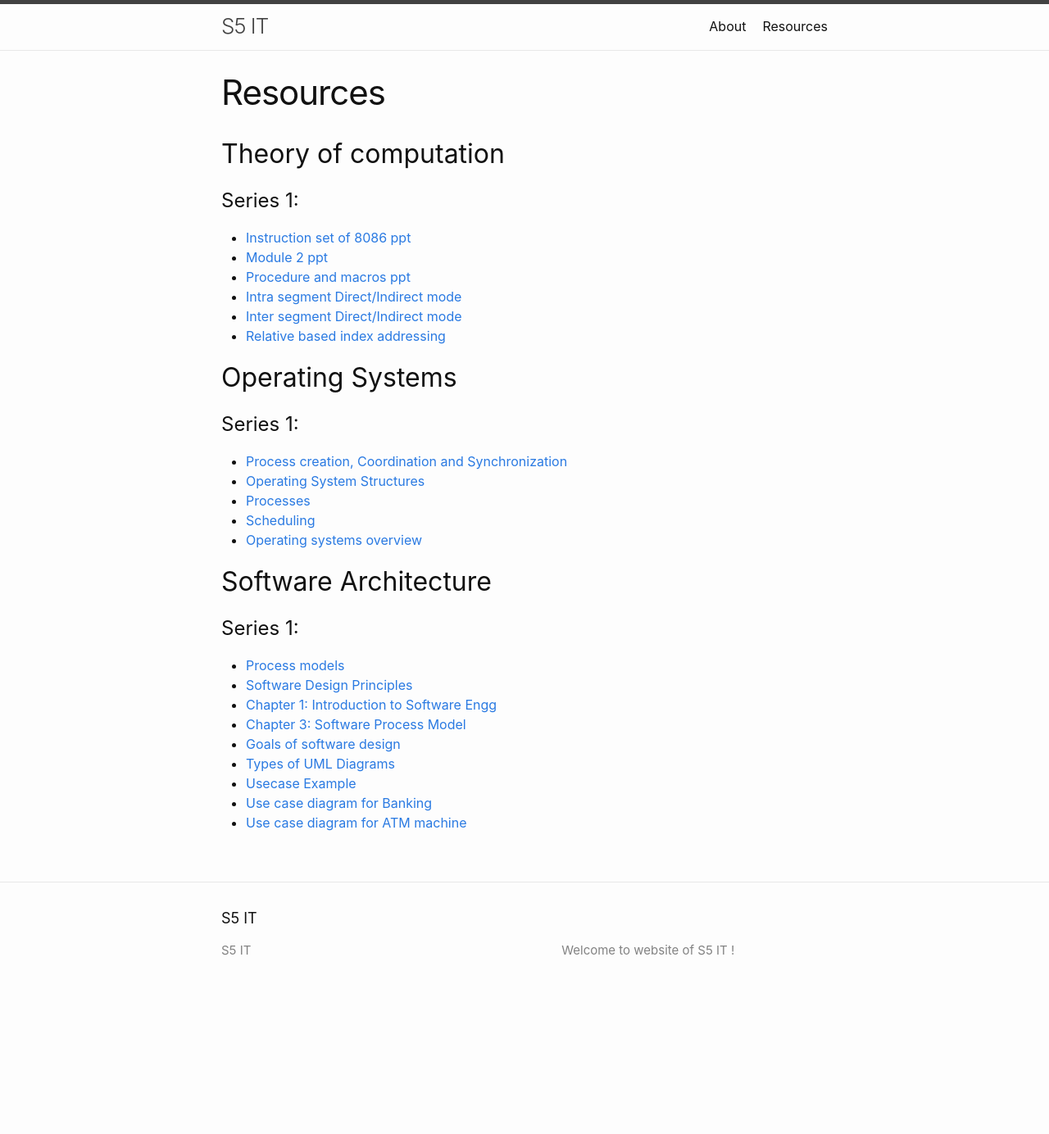
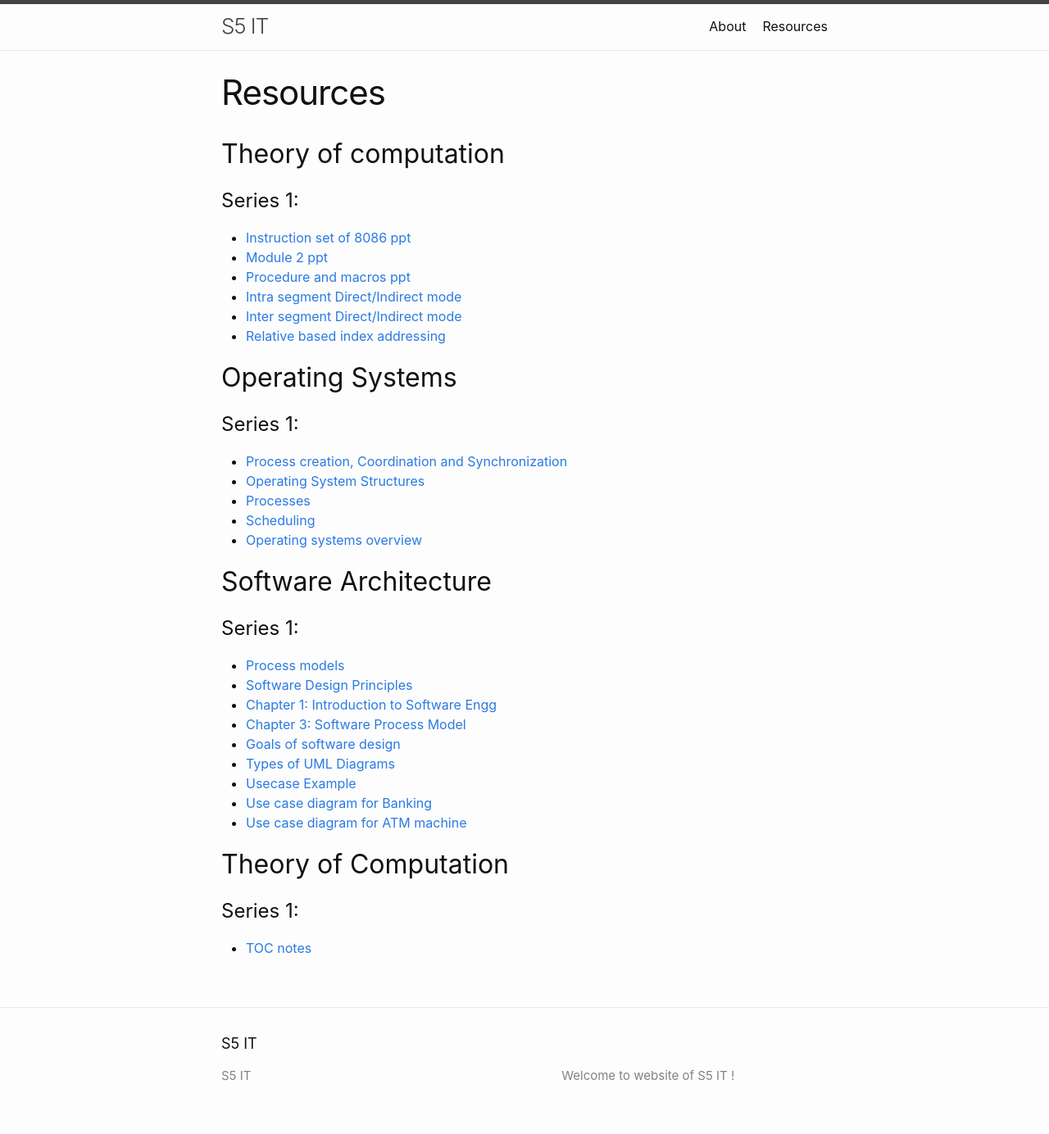
Before and after one commit to IT-GECBH/2020, a Jekyll site: the page built from resources.md, in a window 1280 px wide. Shown: the whole page at 82% size. Built offline with Jekyll 4.4.1, drawn with Linux system fonts in a browser that asks for light colours; before the commit the page ends 1231 px from its top, so only the background shows below that.

Commit message:
Update resources.md

```diff
--- a/resources.md
+++ b/resources.md
@@ -33,6 +33,11 @@ permalink: /resources/
  * [Use case diagram for Banking][use-bank]
  * [Use case diagram for ATM machine][use-atm]
 
+## Theory of Computation
+# Series 1:
+ * [TOC notes][t-note]
+
+
 [8086-instruction-set]: /resources/MICROPROCESSOR/series1/instruction-set-of-8086.pptx
 [module_2]: /resources/MICROPROCESSOR/series1/Module_2.pptx
 [macros_ppt]: /resources/MICROPROCESSOR/series1/procedure_and_macros.ppt
@@ -55,3 +60,5 @@ permalink: /resources/
 [use-ex]: /resources/SOFTWARE/series1/usecase_example.docx
 [use-bank]: /resources/SOFTWARE/series1/banking_usecase.jpg
 [use-atm]: /resources/SOFTWARE/series1/atm_usecase.png
+
+[t-note]: /resources/TOC/series1/TOC_notes.doc
```
